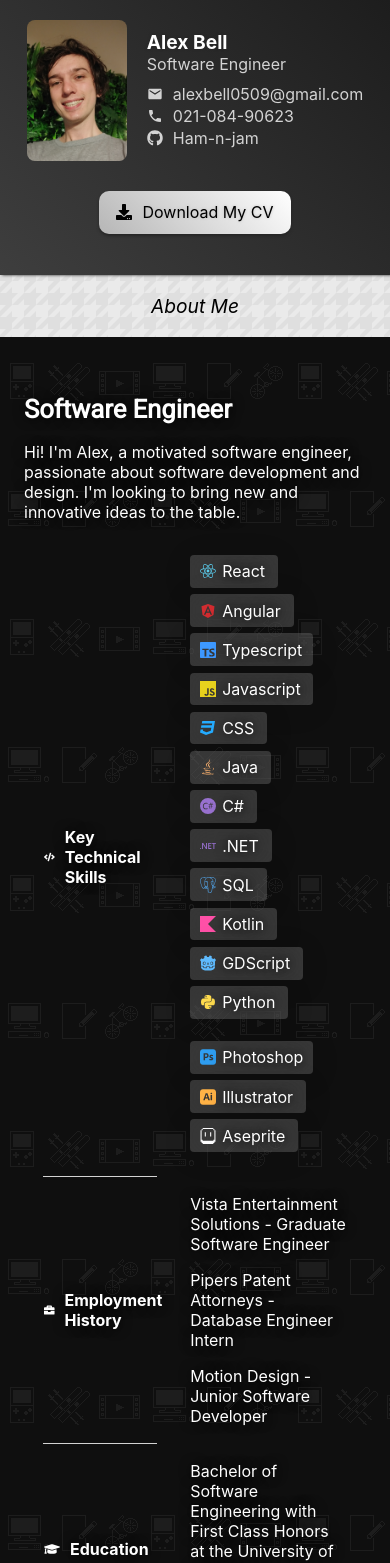
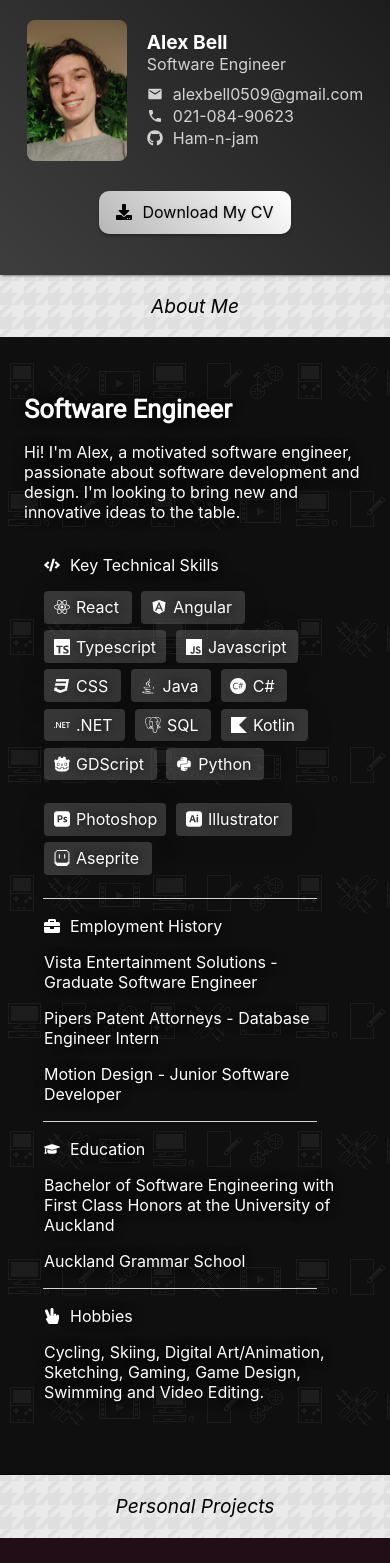
Before and after one commit to Ham-n-jam/Ham-n-jam.github.io, a React (Create React App) app: page / in a window 390 px wide. Shown: the top 1563 px of the page. Built offline with nearby package versions, Linux system fonts and the light colour scheme.

Commit message:
Better mobile table styling

```diff
--- a/src/components/MainPage/AboutMe/AboutMe.jsx
+++ b/src/components/MainPage/AboutMe/AboutMe.jsx
@@ -26,6 +26,11 @@ import {
 import TechSkill from "./TechSkill/TechSkill";
 
 export default function AboutMe() {
+    const techSkillsHeader = <div className={styles.pairContainer}><FaCode className={"icon"}/>Key Technical Skills</div>
+    const employmentHistoryHeader = <div className={styles.pairContainer}><FaBriefcase className={"icon"}/>Employment History</div>
+    const educationHeader = <div className={styles.pairContainer}><FaGraduationCap className={"icon"}/>Education</div>
+    const hobbiesHeader = <div className={styles.pairContainer}><FaHandPeace className={"icon"}/>Hobbies</div>
+
     return (
         <div className={styles.paragraph}>
             <h2>Software Engineer</h2>
@@ -36,29 +41,30 @@ export default function AboutMe() {
             <table className={styles.table}>
                 <tbody>
                 <tr>
-                    <th>
-                        <div className={styles.pairContainer}><FaCode className={"icon"}/>Key Technical Skills</div>
+                    <th className={styles.hideOnMobile}>
+                        {techSkillsHeader}
                     </th>
                     <td>
+                        <div className={styles.mobileOnlyHeader}>{techSkillsHeader}</div>
                         <div className={styles.flexBox}>
-                            <TechSkill skillName='React' icon={<FaReact color={'#5bcded'}/>} />
-                            <TechSkill skillName='Angular' icon={<FaAngular color={'#d22c30'} />} />
-                            <TechSkill skillName='Typescript' icon={<SiTypescript color={'#3d98ff'} />} />
-                            <TechSkill skillName='Javascript' icon={<SiJavascript color={'#e8d21d'} />} />
-                            <TechSkill skillName='CSS' icon={<FaCss3 color={'#25acff'} />} />
-                            <TechSkill skillName='Java' icon={<FaJava color={'#ffb471'} />} />
-                            <TechSkill skillName='C#' icon={<SiCsharp color={'#9871cf'} />} />
-                            <TechSkill skillName='.NET' icon={<SiDotnet color={'#9770ce'} />} />
-                            <TechSkill skillName='SQL' icon={<SiPostgresql color={'#55acf5'} />} />
-                            <TechSkill skillName='Kotlin' icon={<SiKotlin color={'#ff50a7'} />} />
-                            <TechSkill skillName='GDScript' icon={<SiGodotengine color={'#5fbafd'} />} />
-                            <TechSkill skillName='Python' icon={<FaPython color={'#fdda4d'} />} />
+                            <TechSkill skillName='React' icon={<FaReact />} />
+                            <TechSkill skillName='Angular' icon={<FaAngular />} />
+                            <TechSkill skillName='Typescript' icon={<SiTypescript />} />
+                            <TechSkill skillName='Javascript' icon={<SiJavascript />} />
+                            <TechSkill skillName='CSS' icon={<FaCss3 />} />
+                            <TechSkill skillName='Java' icon={<FaJava />} />
+                            <TechSkill skillName='C#' icon={<SiCsharp />} />
+                            <TechSkill skillName='.NET' icon={<SiDotnet />} />
+                            <TechSkill skillName='SQL' icon={<SiPostgresql />} />
+                            <TechSkill skillName='Kotlin' icon={<SiKotlin />} />
+                            <TechSkill skillName='GDScript' icon={<SiGodotengine />} />
+                            <TechSkill skillName='Python' icon={<FaPython />} />
                         </div>
                         <p/>
                         <div className={styles.flexBox}>
-                            <TechSkill skillName='Photoshop' icon={<SiAdobephotoshop color={'#2f9ef1'} />} />
-                            <TechSkill skillName='Illustrator' icon={<SiAdobeillustrator color={'#ffb246'} />} />
-                            <TechSkill skillName='Aseprite' icon={<SiAseprite color={'#fdfdfe'} />} />
+                            <TechSkill skillName='Photoshop' icon={<SiAdobephotoshop />} />
+                            <TechSkill skillName='Illustrator' icon={<SiAdobeillustrator />} />
+                            <TechSkill skillName='Aseprite' icon={<SiAseprite />} />
                         </div>
                     </td>
                 </tr>
@@ -66,10 +72,11 @@ export default function AboutMe() {
                 <div className={styles.lineSeparator}/>
 
                 <tr>
-                    <th>
-                        <div className={styles.pairContainer}><FaBriefcase className={"icon"}/>Employment History</div>
+                    <th className={styles.hideOnMobile}>
+                        {employmentHistoryHeader}
                     </th>
                     <td>
+                        <div className={styles.mobileOnlyHeader}>{employmentHistoryHeader}</div>
                         Vista Entertainment Solutions - Graduate Software Engineer
                         <p/>
                         Pipers Patent Attorneys - Database Engineer Intern
@@ -81,10 +88,12 @@ export default function AboutMe() {
                 <div className={styles.lineSeparator}/>
 
                 <tr>
-                    <th>
-                        <div className={styles.pairContainer}><FaGraduationCap className={"icon"}/>Education</div>
+                    <th className={styles.hideOnMobile}>
+                        {educationHeader}
                     </th>
-                    <td>Bachelor of Software Engineering with First Class Honors at the University of Auckland
+                    <td>
+                        <div className={styles.mobileOnlyHeader}>{educationHeader}</div>
+                        Bachelor of Software Engineering with First Class Honors at the University of Auckland
                         <p/>
                         Auckland Grammar School
                     </td>
@@ -93,10 +102,12 @@ export default function AboutMe() {
                 <div className={styles.lineSeparator}/>
 
                 <tr>
-                    <th>
-                        <div className={styles.pairContainer}><FaHandPeace className={"icon"}/>Hobbies</div>
+                    <th className={styles.hideOnMobile}>
+                        {hobbiesHeader}
                     </th>
-                    <td>Cycling, Skiing, Digital Art/Animation, Sketching, Gaming, Game Design,
+                    <td>
+                        <div className={styles.mobileOnlyHeader}>{hobbiesHeader}</div>
+                        Cycling, Skiing, Digital Art/Animation, Sketching, Gaming, Game Design,
                         Swimming and Video Editing.
                     </td>
                 </tr>
--- a/src/components/MainPage/MainPage.module.css
+++ b/src/components/MainPage/MainPage.module.css
@@ -1,6 +1,10 @@
 .table {
     text-align: left;
     border-spacing: 1.2rem 1rem;
+}
+
+.mobileOnlyHeader {
+    display: none;
 }
 
 .flexBox {
@@ -109,6 +113,15 @@ h6 {
 }
 
 @media all and (max-width: 1099px) {
+    .hideOnMobile {
+        display: none;
+    }
+
+    .mobileOnlyHeader {
+        display: block;
+        padding-bottom: 1rem;
+    }
+
     .paragraph {
         max-width: none;
         margin-left: 0;
```
